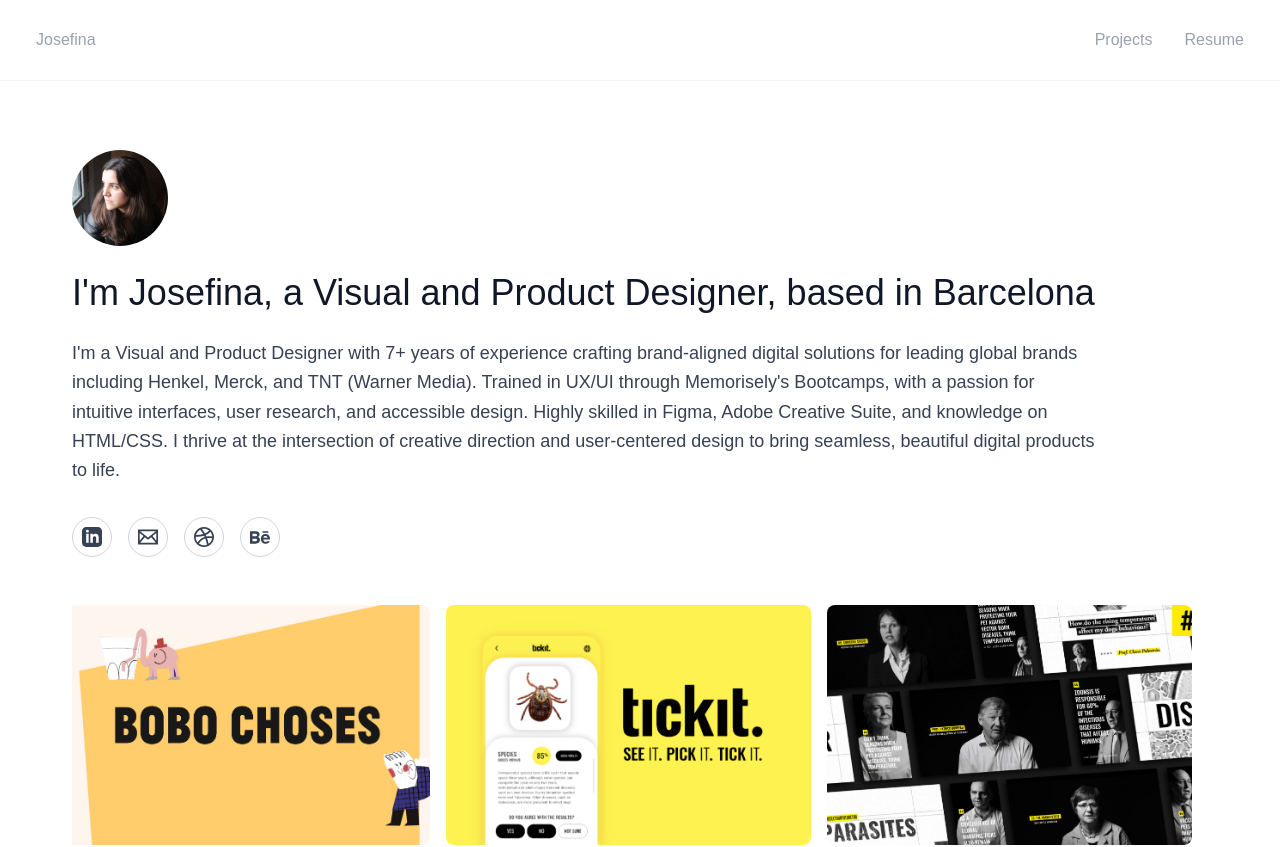
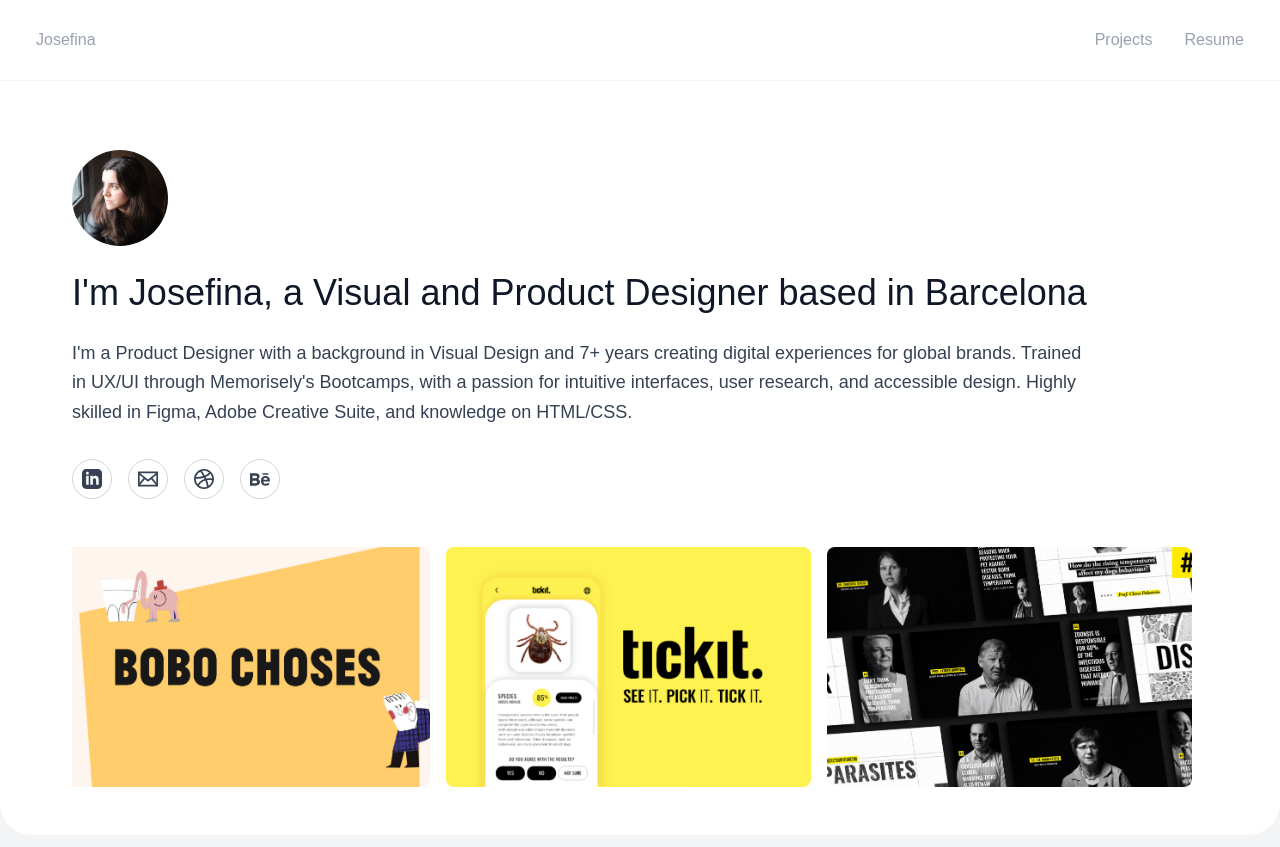
Before and after one commit to tomasfrancizco/portfolio-josefina, a Next.js app: page / in a window 1280 px wide. Shown: the top 847 px of the page. Built offline with nearby package versions, Linux system fonts and the light colour scheme.

Commit message:
changed subtitle

```diff
--- a/src/components/Cover.tsx
+++ b/src/components/Cover.tsx
@@ -23,22 +23,19 @@
           {/* Title with animation */}
           <AnimatedElement className="mb-6 max-w-5xl text-left">
             <h1 className="text-2xl leading-tight text-gray-900 md:text-3xl lg:text-4xl">
-              I&apos;m Josefina, a Visual and Product Designer, based in
-              Barcelona
+              I&apos;m Josefina, a Visual and Product Designer based in Barcelona
             </h1>
           </AnimatedElement>
 
           {/* Subtitle with animation - delayed slightly */}
           <AnimatedElement className="max-w-5xl text-left" delay={300}>
             <p className="text-lg leading-relaxed text-gray-700">
-              I&apos;m a Visual and Product Designer with 7+ years of experience
-              crafting brand-aligned digital solutions for leading global brands
-              including Henkel, Merck, and TNT (Warner Media). Trained in UX/UI
-              through Memorisely&apos;s Bootcamps, with a passion for intuitive
-              interfaces, user research, and accessible design. Highly skilled
-              in Figma, Adobe Creative Suite, and knowledge on HTML/CSS. I thrive
-              at the intersection of creative direction and user-centered design
-              to bring seamless, beautiful digital products to life.
+              I&apos;m a Product Designer with a background in Visual Design and
+              7+ years creating digital experiences for global brands. Trained in
+              UX/UI through Memorisely&apos;s Bootcamps, with a passion for
+              intuitive interfaces, user research, and accessible design.
+              Highly skilled in Figma, Adobe Creative Suite, and knowledge on
+              HTML/CSS.
             </p>
           </AnimatedElement>
         </div>
```
